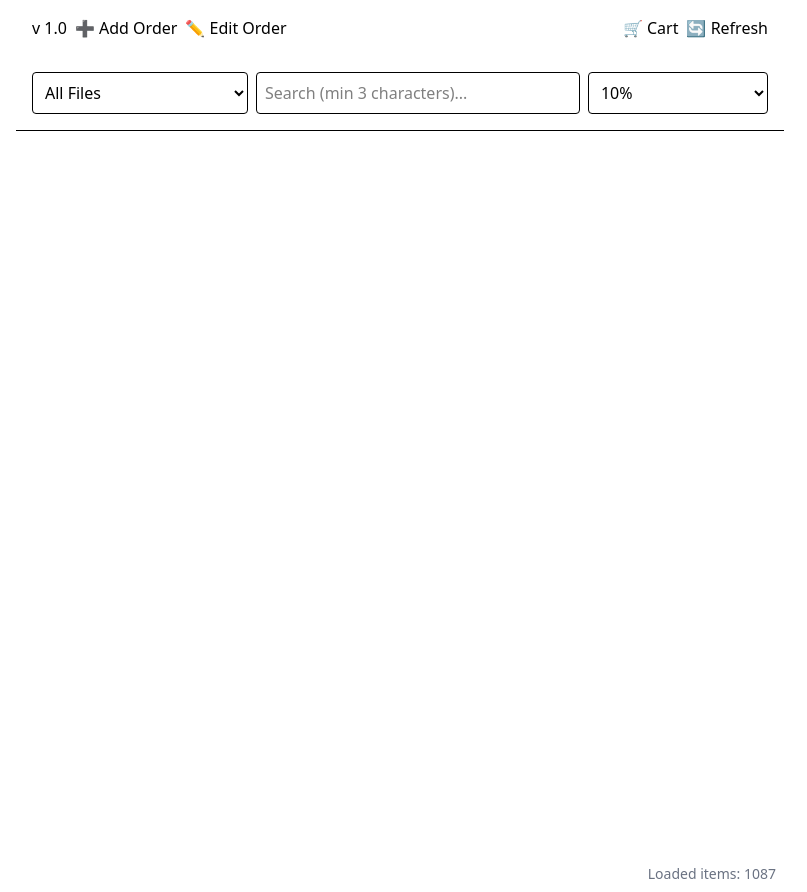
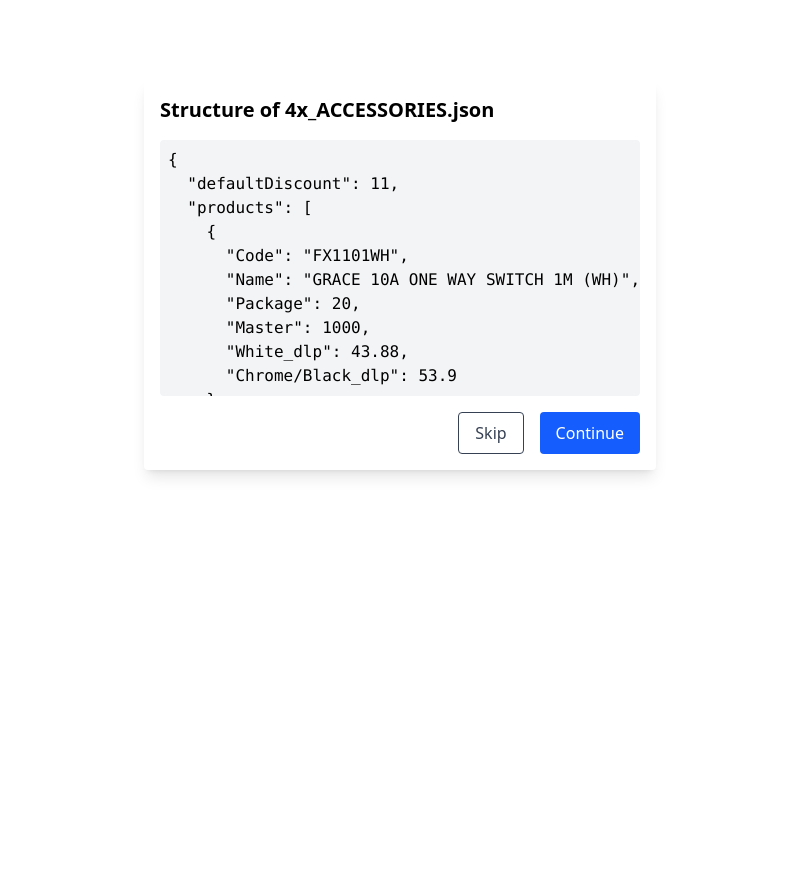
Before and after one commit to marubharuch/home, a React (Vite) app: page / in a window 1280 px wide. Shown: the whole page, without its empty margins (240-1047 px from the left). After the commit the page ends 800 px from the top, so only its background shows below. Built offline with nearby package versions, Linux system fonts and the light colour scheme.

Commit message:
restart 1.1

```diff
--- a/src/App.jsx
+++ b/src/App.jsx
@@ -12,6 +12,7 @@ import {
 
 import OrderPopup from "./components/OrderPopup";
 import MobilePopup from "./components/MobilePopup";
+import FileStructureModal from "./components/FileStructureModal";
 
 const SearchBar = lazy(() => import("./components/SearchBar"));
 const CartView = lazy(() => import("./components/CartView"));
@@ -29,20 +30,25 @@ export default function App() {
   const [selectedOrderData, setSelectedOrderData] = useState(null);
   const [items, setItems] = useState([]);
 
+  // For file structure modal
+  const [fileStructures, setFileStructures] = useState({});
+  const [currentFileIndex, setCurrentFileIndex] = useState(0);
+  const fileNames = Object.keys(fileStructures);
+
   const loadData = async (forceRefresh = false) => {
     console.log("loadData called, refresh:", forceRefresh);
-    const { items } = await loadAndCacheAllJson({ forceRefresh });
+    const { items, fileStructures } = await loadAndCacheAllJson({ forceRefresh });
     setItems(items);
     setItemsCount(items.length);
+    setFileStructures(fileStructures);
     setLoading(false);
   };
-//===========
+
   const updateCartCount = async () => {
     setCartCount(await getCartCount());
   };
 
   useEffect(() => {
-    // ✅ First run: load from cache if available
     loadData(false);
     updateCartCount();
     window.addEventListener("cartUpdated", updateCartCount);
@@ -86,7 +92,36 @@ export default function App() {
     setShowCart(true);
   };
 
+  const handleFileConfirm = () => {
+    if (currentFileIndex < fileNames.length - 1) {
+      setCurrentFileIndex(currentFileIndex + 1);
+    } else {
+      setFileStructures({});
+    }
+  };
+
+  const handleFileSkip = () => {
+    if (currentFileIndex < fileNames.length - 1) {
+      setCurrentFileIndex(currentFileIndex + 1);
+    } else {
+      setFileStructures({});
+    }
+  };
+
   if (loading) return <div className="p-4">⏳ Loading...</div>;
+
+  // Show modal if there are still files to review
+  if (fileNames.length > 0 && currentFileIndex < fileNames.length) {
+    const fileName = fileNames[currentFileIndex];
+    return (
+      <FileStructureModal
+        fileName={fileName}
+        fileStructure={fileStructures[fileName]}
+        onConfirm={handleFileConfirm}
+        onSkip={handleFileSkip}
+      />
+    );
+  }
 
   return (
     <div className="max-w-3xl mx-auto">
--- /dev/null
+++ b/src/components/FileStructureModal.jsx
@@ -0,0 +1,22 @@
+import React from "react";
+
+export default function FileStructureModal({ fileName, fileStructure, onConfirm, onSkip }) {
+  return (
+    <div className="modal-backdrop">
+      <div className="modal-content p-4 bg-white rounded shadow-lg max-w-lg mx-auto mt-20">
+        <h2 className="text-xl font-bold mb-4">Structure of {fileName}</h2>
+        <pre className="overflow-auto max-h-64 mb-4 bg-gray-100 p-2 rounded">
+          {JSON.stringify(fileStructure, null, 2)}
+        </pre>
+        <div className="flex justify-end gap-4">
+          <button onClick={onSkip} className="px-4 py-2 text-gray-700 border rounded hover:bg-gray-200">
+            Skip
+          </button>
+          <button onClick={onConfirm} className="px-4 py-2 bg-blue-600 text-white rounded hover:bg-blue-700">
+            Continue
+          </button>
+        </div>
+      </div>
+    </div>
+  );
+}
--- a/src/utils/jsonLoader.jsx
+++ b/src/utils/jsonLoader.jsx
@@ -14,7 +14,26 @@ export const jsonFiles = [
   "ZINE_ACCESSORIES.json"
 ];
 
-const parseJSONFile = (raw, source) => {
+// fetchJsonFile
+export const fetchJsonFile = async (file) => {
+  try {
+    const url = file.startsWith("http")
+      ? file
+      : `${import.meta.env.BASE_URL}${file}?v=${Date.now()}`;
+
+    const res = await fetch(url, { cache: "no-store" });
+    if (!res.ok) throw new Error(`HTTP ${res.status}`);
+
+    const raw = await res.json();
+    return { rawData: raw, error: null };
+  } catch (error) {
+    console.error(`❌ Error loading ${file}`, error);
+    return { rawData: null, error };
+  }
+};
+
+// parseJsonData
+export const parseJsonData = (raw, source) => {
   console.log(`📄 Parsing file: ${source}`);
   const items = [];
 
@@ -32,7 +51,6 @@ const parseJSONFile = (raw, source) => {
         });
       }
     });
-
   } else if (raw?.SWITCHGEAR_PRICELIST?.products) {
     raw.SWITCHGEAR_PRICELIST.products.forEach(p => {
       p.items?.forEach(item => {
@@ -44,7 +62,6 @@ const parseJSONFile = (raw, source) => {
         });
       });
     });
-
   } else {
     const processItem = (item, category = "") => {
       items.push({
@@ -67,64 +84,29 @@ const parseJSONFile = (raw, source) => {
       });
     }
   }
+
   return items;
 };
 
-export const loadAndCacheAllJson = async ({ forceRefresh = false } = {}) => {
-  console.log("🚀 loadAndCacheAllJson started", { forceRefresh });
+// loadAndCacheAllJson
+export const loadAndCacheAllJson = async ({ forceRefresh = false }) => {
+  let allItems = [];
+  let fileStructures = {};
 
-  const allItems = [];
-  const errors = [];
-  const fileDiscounts = {};
+  for (const file of jsonFiles) {
+    let cached = !forceRefresh ? await localforage.getItem(file) : null;
 
-  // ✅ If no force refresh, try to load from cache
-  if (!forceRefresh) {
-    const cachedAll = await localforage.getItem("allItems");
-    const cachedDiscounts = await localforage.getItem("fileDiscounts");
-    if (cachedAll && cachedAll.length > 0) {
-      console.log("✅ Using cached data");
-      return { items: cachedAll, errors: [], discounts: cachedDiscounts || {} };
+    if (!cached) {
+      const { rawData, error } = await fetchJsonFile(file);
+      if (error) continue;
+      await localforage.setItem(file, rawData);
+      cached = rawData;
     }
+
+    fileStructures[file] = cached;
+    const parsed = parseJsonData(cached, file);
+    allItems = allItems.concat(parsed);
   }
 
-  console.log("♻ Fetching JSON files from server...");
-  for (const file of jsonFiles) {
-    try {
-      const url = file.startsWith("http")
-        ? file
-        : `${import.meta.env.BASE_URL}${file}?v=${Date.now()}`;
-
-      const res = await fetch(url, { cache: "no-store" });
-      if (!res.ok) throw new Error(`HTTP ${res.status}`);
-
-      const raw = await res.json();
-      if (raw.defaultDiscount !== undefined) {
-        fileDiscounts[file] = parseFloat(raw.defaultDiscount);
-      }
-
-      const parsed = parseJSONFile(raw, file);
-      allItems.push(...parsed);
-
-    } catch (err) {
-      console.error(`❌ Error loading ${file}`, err);
-      errors.push({ file, error: err.message });
-
-      // Fallback: try cached version for this file
-      const cachedAll = await localforage.getItem("allItems");
-      if (cachedAll && cachedAll.length > 0) {
-        const fileItems = cachedAll.filter(item => item.source === file);
-        if (fileItems.length > 0) {
-          allItems.push(...fileItems);
-        }
-      }
-    }
-  }
-
-  // ✅ Update cache in background (non-blocking for UI update)
-  localforage.setItem("allItems", allItems);
-  localforage.setItem("loadErrors", errors);
-  localforage.setItem("fileDiscounts", fileDiscounts);
-
-  console.log("✅ Fetched & returned fresh data to UI");
-  return { items: allItems, errors, discounts: fileDiscounts };
+  return { items: allItems, fileStructures };
 };
```
